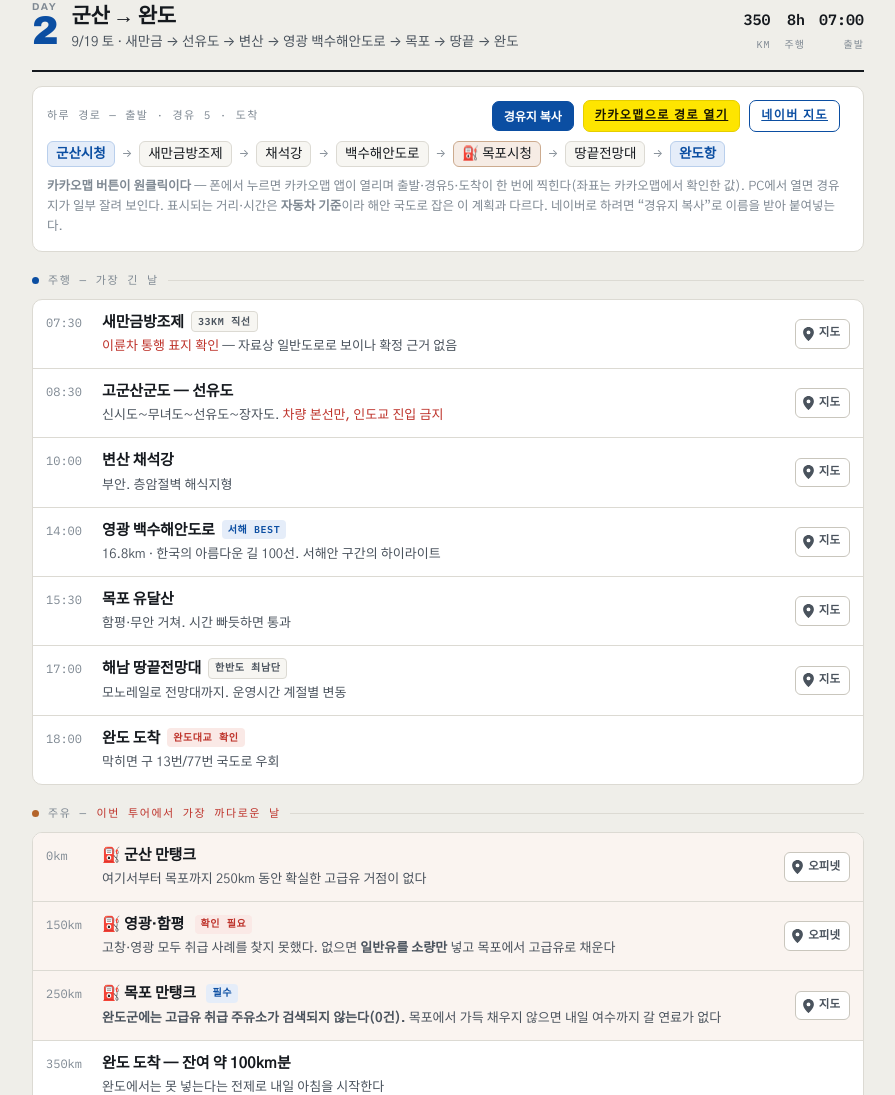
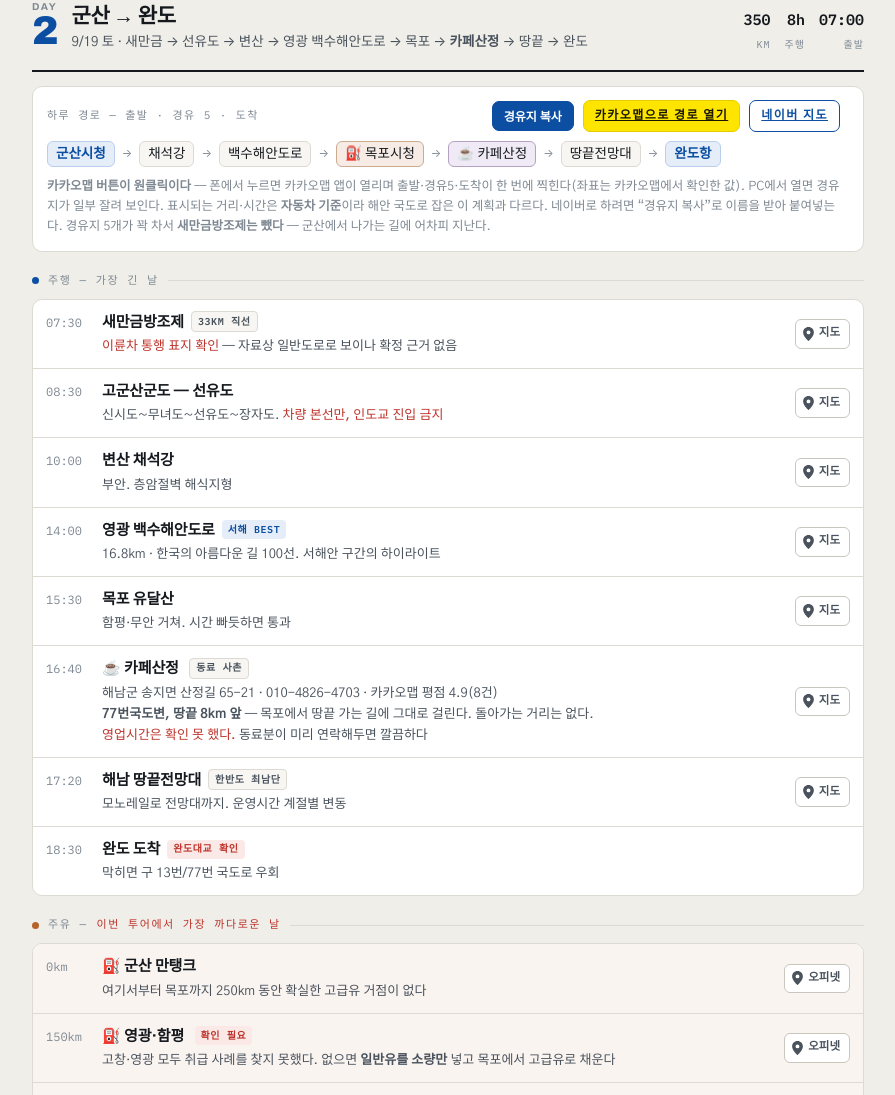
Before and after one commit to lsoong/777-roadbook, a plain HTML site: page index.html in a window 1280 px wide. Shown: the part 2663-3758 px from the top of the page, without its empty margins (316-1211 px from the left). Drawn offline with Linux system fonts and the light colour scheme.

Commit message:
D2에 카페산정(해남 송지면) 추가

```diff
--- a/index.html
+++ b/index.html
@@ -203,6 +203,7 @@
 .route1-pts{display:flex; flex-wrap:wrap; align-items:center; gap:5px 7px; font-size:13.5px; line-height:1.5}
 .route1-pts .pt{padding:2px 8px; border-radius:6px; background:var(--surface-2); border:1px solid var(--line)}
 .route1-pts .pt.end{background:var(--route-soft); border-color:var(--route-line); color:var(--route); font-weight:700}
+.route1-pts .pt.cafe{background:color-mix(in srgb,#7A4CA8 12%, var(--surface)); border-color:color-mix(in srgb,#7A4CA8 40%, var(--line))}
 .route1-pts .pt.gas{background:color-mix(in srgb,#B4642A 12%, var(--surface)); border-color:color-mix(in srgb,#B4642A 40%, var(--line))}
 .route1-pts .arw{color:var(--ink-3); font-size:11px}
 .route1-note{margin-top:10px; font-size:12.5px; color:var(--ink-3)}
@@ -532,7 +533,7 @@
       <div class="daynum"><small>DAY</small>2</div>
       <div class="day-meta">
         <h2>군산 → 완도</h2>
-        <p class="day-route">9/19 토 · 새만금 → 선유도 → 변산 → 영광 백수해안도로 → 목포 → 땅끝 → 완도</p>
+        <p class="day-route">9/19 토 · 새만금 → 선유도 → 변산 → 영광 백수해안도로 → 목포 → <b>카페산정</b> → 땅끝 → 완도</p>
       </div>
       <div class="day-stats">
         <div class="stat"><b>350</b><span>km</span></div>
@@ -541,15 +542,15 @@
       </div>
     </div>
 
-        <div class="route1" data-route="군산시청&#10;새만금방조제&#10;채석강&#10;백수해안도로&#10;목포시청&#10;땅끝전망대&#10;완도항">
+        <div class="route1" data-route="군산시청&#10;채석강&#10;백수해안도로&#10;목포시청&#10;카페산정 (해남 송지면)&#10;땅끝전망대&#10;완도항">
       <div class="route1-h"><span>하루 경로 — 출발 · 경유 5 · 도착</span><span class="grow"></span>
         <button type="button" class="btn-sm rcopy">경유지 복사</button>
-        <a class="btn-sm kko" href="https://m.map.kakao.com/scheme/route?sp=35.967467,126.736840&amp;vp=35.895083,126.516681&amp;vp2=35.624236,126.466064&amp;vp3=35.363557,126.395949&amp;vp4=34.811831,126.392233&amp;vp5=34.294744,126.525009&amp;ep=34.316309,126.759412&amp;by=car" target="_blank" rel="noopener">카카오맵으로 경로 열기</a>
+        <a class="btn-sm kko" href="https://m.map.kakao.com/scheme/route?sp=35.967467,126.736840&amp;vp=35.624236,126.466064&amp;vp2=35.363557,126.395949&amp;vp3=34.811831,126.392233&amp;vp4=34.366675,126.518765&amp;vp5=34.294744,126.525009&amp;ep=34.316309,126.759412&amp;by=car" target="_blank" rel="noopener">카카오맵으로 경로 열기</a>
         <a class="btn-sm ghost" href="https://map.naver.com/p/directions" target="_blank" rel="noopener">네이버 지도</a>
         <span class="copied"></span>
       </div>
-      <div class="route1-pts"><span class="pt end">군산시청</span><span class="arw">→</span><span class="pt">새만금방조제</span><span class="arw">→</span><span class="pt">채석강</span><span class="arw">→</span><span class="pt">백수해안도로</span><span class="arw">→</span><span class="pt gas">⛽ 목포시청</span><span class="arw">→</span><span class="pt">땅끝전망대</span><span class="arw">→</span><span class="pt end">완도항</span></div>
-      <p class="route1-note"><b>카카오맵 버튼이 원클릭이다</b> — 폰에서 누르면 카카오맵 앱이 열리며 출발·경유5·도착이 한 번에 찍힌다(좌표는 카카오맵에서 확인한 값). PC에서 열면 경유지가 일부 잘려 보인다. 표시되는 거리·시간은 <b>자동차 기준</b>이라 해안 국도로 잡은 이 계획과 다르다. 네이버로 하려면 “경유지 복사”로 이름을 받아 붙여넣는다.</p>
+      <div class="route1-pts"><span class="pt end">군산시청</span><span class="arw">→</span><span class="pt">채석강</span><span class="arw">→</span><span class="pt">백수해안도로</span><span class="arw">→</span><span class="pt gas">⛽ 목포시청</span><span class="arw">→</span><span class="pt cafe">☕ 카페산정</span><span class="arw">→</span><span class="pt">땅끝전망대</span><span class="arw">→</span><span class="pt end">완도항</span></div>
+      <p class="route1-note"><b>카카오맵 버튼이 원클릭이다</b> — 폰에서 누르면 카카오맵 앱이 열리며 출발·경유5·도착이 한 번에 찍힌다(좌표는 카카오맵에서 확인한 값). PC에서 열면 경유지가 일부 잘려 보인다. 표시되는 거리·시간은 <b>자동차 기준</b>이라 해안 국도로 잡은 이 계획과 다르다. 네이버로 하려면 “경유지 복사”로 이름을 받아 붙여넣는다. 경유지 5개가 꽉 차서 <b>새만금방조제는 뺐다</b> — 군산에서 나가는 길에 어차피 지난다.</p>
     </div>
     <div class="leg">
       <div class="leg-h"><span class="dot"></span>주행 — 가장 긴 날</div>
@@ -559,8 +560,9 @@
         <li class="stop"><span class="time">10:00</span><div class="stop-b"><div class="stop-n">변산 채석강</div><p class="stop-d">부안. 층암절벽 해식지형</p></div><a class="nv" href="https://map.naver.com/p/search/채석강" target="_blank" rel="noopener"><svg viewBox="0 0 10 13" fill="currentColor"><path d="M5 0C2.2 0 0 2.2 0 5c0 3.6 5 8 5 8s5-4.4 5-8c0-2.8-2.2-5-5-5zm0 6.8A1.8 1.8 0 1 1 5 3.2a1.8 1.8 0 0 1 0 3.6z"/></svg>지도</a></li>
         <li class="stop"><span class="time">14:00</span><div class="stop-b"><div class="stop-n">영광 백수해안도로<span class="tag t-route">서해 BEST</span></div><p class="stop-d">16.8km · 한국의 아름다운 길 100선. 서해안 구간의 하이라이트</p></div><a class="nv" href="https://map.naver.com/p/search/백수해안도로" target="_blank" rel="noopener"><svg viewBox="0 0 10 13" fill="currentColor"><path d="M5 0C2.2 0 0 2.2 0 5c0 3.6 5 8 5 8s5-4.4 5-8c0-2.8-2.2-5-5-5zm0 6.8A1.8 1.8 0 1 1 5 3.2a1.8 1.8 0 0 1 0 3.6z"/></svg>지도</a></li>
         <li class="stop"><span class="time">15:30</span><div class="stop-b"><div class="stop-n">목포 유달산</div><p class="stop-d">함평·무안 거쳐. 시간 빠듯하면 통과</p></div><a class="nv" href="https://map.naver.com/p/search/목포%20유달산" target="_blank" rel="noopener"><svg viewBox="0 0 10 13" fill="currentColor"><path d="M5 0C2.2 0 0 2.2 0 5c0 3.6 5 8 5 8s5-4.4 5-8c0-2.8-2.2-5-5-5zm0 6.8A1.8 1.8 0 1 1 5 3.2a1.8 1.8 0 0 1 0 3.6z"/></svg>지도</a></li>
-        <li class="stop"><span class="time">17:00</span><div class="stop-b"><div class="stop-n">해남 땅끝전망대<span class="tag t-view">한반도 최남단</span></div><p class="stop-d">모노레일로 전망대까지. 운영시간 계절별 변동</p></div><a class="nv" href="https://map.naver.com/p/search/땅끝전망대" target="_blank" rel="noopener"><svg viewBox="0 0 10 13" fill="currentColor"><path d="M5 0C2.2 0 0 2.2 0 5c0 3.6 5 8 5 8s5-4.4 5-8c0-2.8-2.2-5-5-5zm0 6.8A1.8 1.8 0 1 1 5 3.2a1.8 1.8 0 0 1 0 3.6z"/></svg>지도</a></li>
-        <li class="stop"><span class="time">18:00</span><div class="stop-b"><div class="stop-n">완도 도착<span class="tag t-stop">완도대교 확인</span></div><p class="stop-d">막히면 구 13번/77번 국도로 우회</p></div></li>
+        <li class="stop"><span class="time">16:40</span><div class="stop-b"><div class="stop-n">☕ 카페산정 <span class="tag t-view">동료 사촌</span></div><p class="stop-d">해남군 송지면 산정길 65-21 · 010-4826-4703 · 카카오맵 평점 4.9(8건)<br><b>77번국도변, 땅끝 8km 앞</b> — 목포에서 땅끝 가는 길에 그대로 걸린다. 돌아가는 거리는 없다.<br><span class="warn">영업시간은 확인 못 했다.</span> 동료분이 미리 연락해두면 깔끔하다</p></div><a class="nv" href="https://map.naver.com/p/search/해남%20카페산정" target="_blank" rel="noopener"><svg viewBox="0 0 10 13" fill="currentColor"><path d="M5 0C2.2 0 0 2.2 0 5c0 3.6 5 8 5 8s5-4.4 5-8c0-2.8-2.2-5-5-5zm0 6.8A1.8 1.8 0 1 1 5 3.2a1.8 1.8 0 0 1 0 3.6z"/></svg>지도</a></li>
+        <li class="stop"><span class="time">17:20</span><div class="stop-b"><div class="stop-n">해남 땅끝전망대<span class="tag t-view">한반도 최남단</span></div><p class="stop-d">모노레일로 전망대까지. 운영시간 계절별 변동</p></div><a class="nv" href="https://map.naver.com/p/search/땅끝전망대" target="_blank" rel="noopener"><svg viewBox="0 0 10 13" fill="currentColor"><path d="M5 0C2.2 0 0 2.2 0 5c0 3.6 5 8 5 8s5-4.4 5-8c0-2.8-2.2-5-5-5zm0 6.8A1.8 1.8 0 1 1 5 3.2a1.8 1.8 0 0 1 0 3.6z"/></svg>지도</a></li>
+        <li class="stop"><span class="time">18:30</span><div class="stop-b"><div class="stop-n">완도 도착<span class="tag t-stop">완도대교 확인</span></div><p class="stop-d">막히면 구 13번/77번 국도로 우회</p></div></li>
       </ol>
     </div>
     <div class="leg">
```
